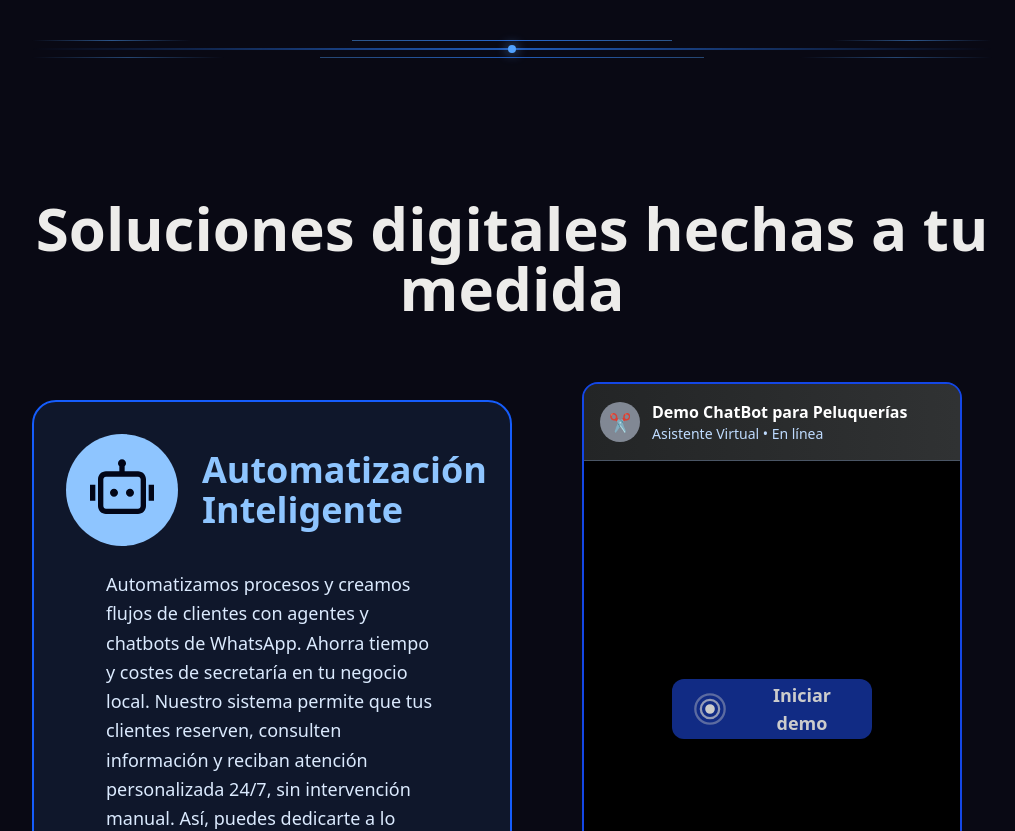
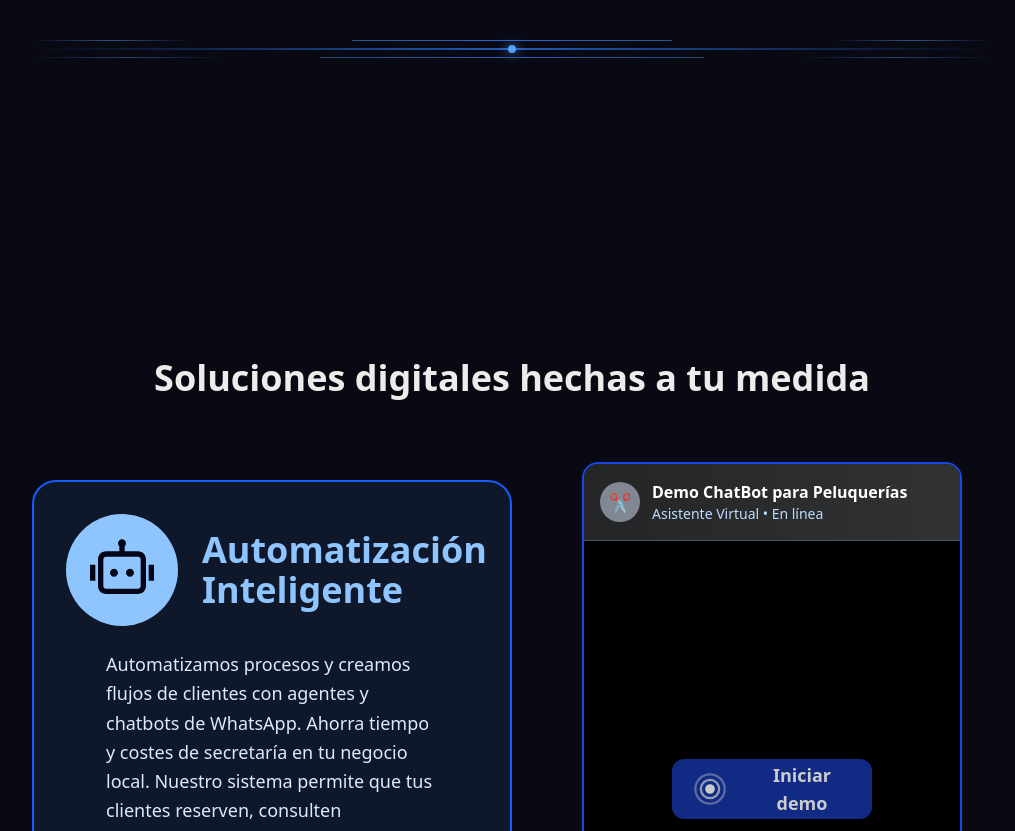
Before and after one commit to efeluxy/digital-agencyflexinnovations-personal, a React (Vite) app: page / in a window 1280 px wide. Shown: the part 1000-1831 px from the top of the page, without its empty margins (128-1143 px from the left). Built offline with nearby package versions, Linux system fonts and the light colour scheme.

Commit message:
Título servicios modificado
Se modifica el tamaño del título de la página Servicios

```diff
--- a/src/pages/Services.tsx
+++ b/src/pages/Services.tsx
@@ -3,9 +3,12 @@ import ServicesCard from "../components/ServicesCard";
 
 export default function Services() {
   return (
-    <section id='Servicios'>
+    <section
+      id="Servicios"
+      className="flex justify-center min-h-screen items-center pt-32 sm:pt-40"
+    >
       <div className="w-full px-6 py-6 md:px-40 md:py-15">
-        <h2 className="text-4xl md:text-6xl font-extrabold text-center mb-16">
+        <h2 className="text-2xl md:text-4xl font-extrabold text-center mb-16">
           Soluciones digitales hechas a tu medida
         </h2>
         <div className="flex flex-col md:flex-row gap-8 md:gap-10 items-center">
```
